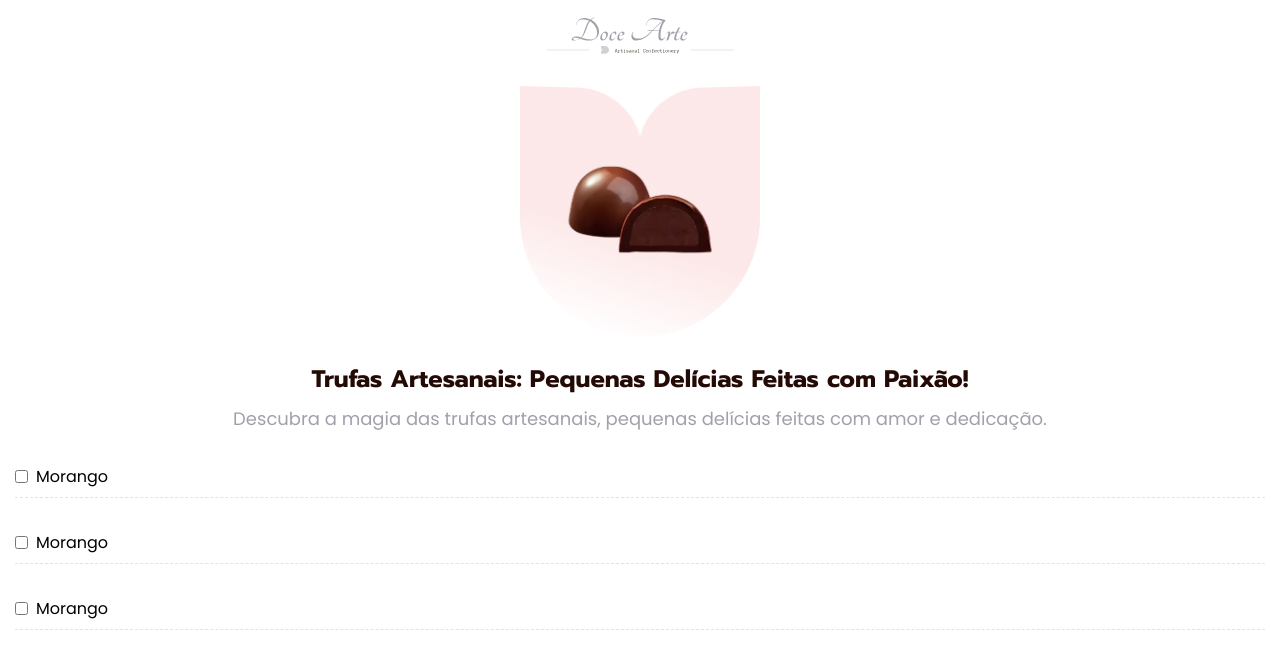
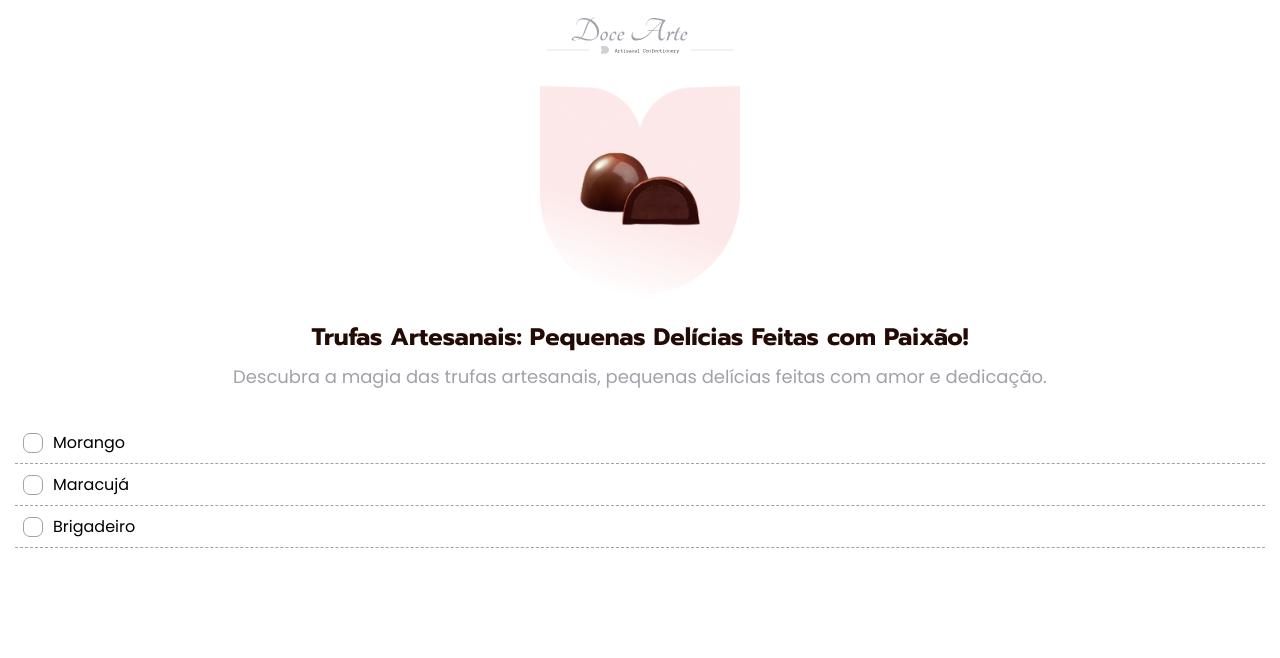
Before and after one commit to Leosousa-dev/dl-0820, a React (Vite) app: page / in a window 1280 px wide. Shown: the top 658 px of the page. Built offline with nearby package versions, Linux system fonts and the light colour scheme.

Commit message:
feat: create product

```diff
--- a/index.html
+++ b/index.html
@@ -2,7 +2,7 @@
 <html lang="en">
   <head>
     <meta charset="UTF-8" />
-    <link rel="icon" type="image/svg+xml" href="/public/favicon.png" />
+    <link rel="icon" type="image/svg+xml" href="/public/icon.svg" />
     <link rel="preconnect" href="https://fonts.googleapis.com">
     <link rel="preconnect" href="https://fonts.gstatic.com" crossorigin>
     <link href="https://fonts.googleapis.com/css2?family=Poppins&family=Prompt:wght@400;600;700&display=swap" rel="stylesheet">
--- a/src/App.tsx
+++ b/src/App.tsx
@@ -1,6 +1,7 @@
+import { Analytics } from "@vercel/analytics/react"
 import Hero from './components/hero/hero'
-import { Analytics } from "@vercel/analytics/react"
-import List from './components/uiComponents/list/list'
+import {Button} from './components/ui/button/button'
+import { Product } from './components/product/product'
 
 import './App.css'
 
@@ -10,8 +11,8 @@ function App() {
     <>
         <Analytics/>
         <Hero/>
-        {/* <Button>😋    Pedir agora !</Button> */}
-        <List />
+        <Product/>
+        {/* <Button>😋   Pedir agora !</Button> */}
     </>
   )
 }
--- a/src/components/hero/index.ts
+++ b/src/components/hero/index.ts
@@ -10,6 +10,7 @@ export const Container = styled.div`
     width: 100%;
     gap: ${theme.spacing.large};
     padding-top: ${theme.spacing.small};
+    padding-bottom: ${theme.spacing.large};
 `;
 
 export const Wrapper = styled.div`
@@ -22,7 +23,7 @@ export const Wrapper = styled.div`
 `;
 
 export const Image = styled.img`
-    width: 240px;
+    width: 200px;
 `;
 
 export const Title = styled.h1`
--- /dev/null
+++ b/src/components/product/index.ts
@@ -0,0 +1,11 @@
+import styled from "styled-components";
+import { theme } from "../../theme/ui";
+
+export const Label = styled.label`
+    display: flex;
+    align-items: center;
+    gap: 10px;
+    cursor: pointer;
+    padding: 8px;
+    border-bottom: 1px dashed ${theme.colors.forgGray};
+`;
--- /dev/null
+++ b/src/components/product/product.tsx
@@ -0,0 +1,20 @@
+import { Checkbox } from "../ui/checkbox/checkbox";
+import { Label } from "./index";
+
+const sabores = ["Morango", "Maracujá", "Brigadeiro"];
+
+
+export const Product = () => {
+    return (
+        <ul>
+            {sabores.map((sabor) => (
+                <li key={sabor}>
+                    <Label>
+                        <Checkbox type="checkbox"  value={sabor}/>
+                        {sabor}
+                    </Label>
+                </li>
+            ))}
+        </ul>
+    )
+}
--- a/src/components/products/index.ts
+++ /dev/null
@@ -1 +0,0 @@
-import styled from "styled-components";
--- a/src/components/uiComponents/checkbox/checkbox.tsx
+++ /dev/null
@@ -1,12 +0,0 @@
-import { CheckboxContainer } from './index';
-
-export const Checkbox = () => {
-    return (
-        <CheckboxContainer>
-                <input type="checkbox" id="morango" />
-                <label htmlFor="checkbox">Morango</label>
-        </CheckboxContainer>
-    )
-}
-
-export default Checkbox;
--- a/src/components/uiComponents/checkbox/index.ts
+++ /dev/null
@@ -1,18 +0,0 @@
-import styled from 'styled-components';
-import { theme } from '../../../theme/ui';
-
-export const CheckboxContainer = styled.div`
-    display: flex;
-    align-items: center;
-    gap: 8px;
-    border-bottom: 1px dashed ${theme.colors.iceGray};
-    padding: ${theme.spacing.xsmall} 0;
-    margin-top: ${theme.spacing.medium};
-`;
-
-export const text = styled.label`
-    width: 100%;
-    font-size: ${theme.fontSizes.small};
-    font-weight: ${theme.fontWeights.medium};
-    color: ${theme.colors.express};
-`;
--- a/src/components/uiComponents/list/list.tsx
+++ /dev/null
@@ -1,14 +0,0 @@
-import Checkbox from "../checkbox/checkbox"
-
-
-const List = () => {
-    return (
-        <div>
-            <Checkbox />
-            <Checkbox />
-            <Checkbox />
-        </div>
-    )
-}
-
-export default List;
```
Also changed, not shown: src/components/products/products.tsx (deleted, +0 -8 lines), public/favicon.png (deleted), public/icon.svg (added), src/components/ui/button/button.ts (renamed from src/components/uiComponents/button/index.ts).
